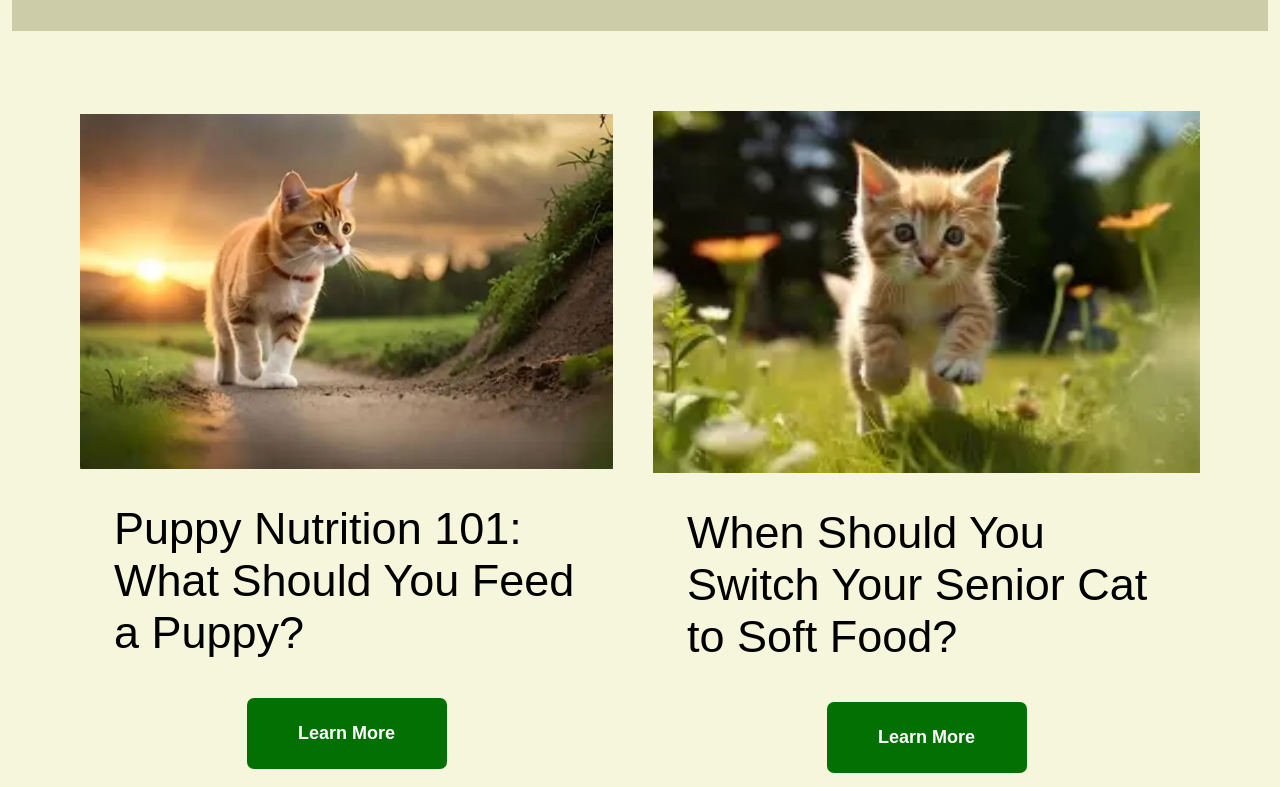
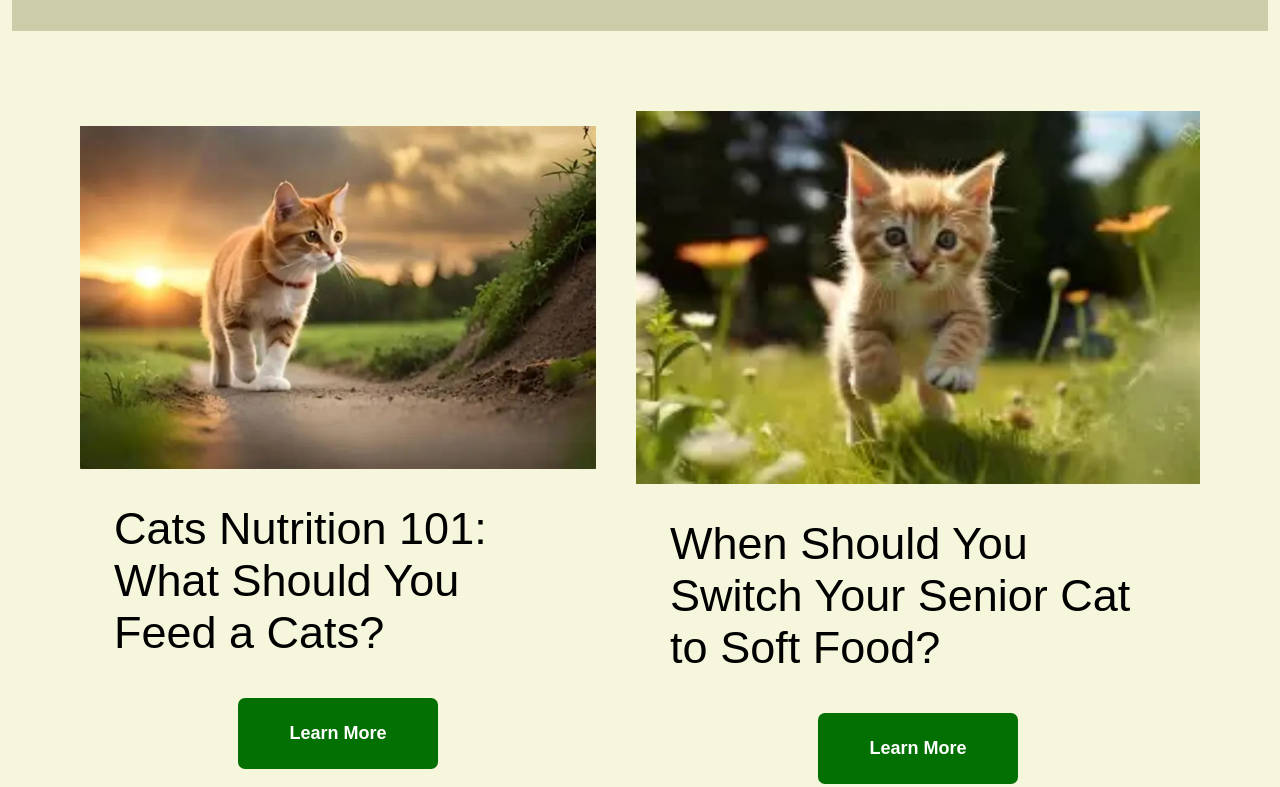
Before and after one commit to ikhansa623-source/Pet-Age-Calculator, a plain HTML site: page index.html in a window 1280 px wide. Shown: the part 656-1443 px from the top of the page. Drawn offline with Linux system fonts and the light colour scheme.

Commit message:
commit changes

```diff
--- a/index.html
+++ b/index.html
@@ -61,18 +61,18 @@
             </div>
         </div>
         <div class="Catimg">
-            <img width="700px" src="cat.png" alt="">
+            <img width="700px" src="images/cat.png" alt="">
         </div>
 
     </div>
     <div id="feedcontainer">
         <div class="card">
-            <img src="puppy.webp" alt="">
-            <h2>Puppy Nutrition 101: What Should You Feed a Puppy?</h2>
+            <img src="images/puppy.webp" alt="">
+            <h2>Cats Nutrition 101: What Should You Feed a Cats?</h2>
             <button>Learn More</button>
         </div>
         <div class="card">
-            <img src="Caty.webp" alt="">
+            <img src="images/Caty.webp" alt="">
             <h2>When Should You Switch Your Senior Cat to Soft Food?</h2>
             <button>Learn More</button>
 
@@ -86,7 +86,7 @@
             <p>Questions, feedback, or collaboration? I’d love to hear from you!</p>
 
             <div class="contact-links">
-                <a href="mailto:youremail@example.com" class="contact-btn">📧 Email</a>
+                <a href="https:ikhansa623@gmail.com" class="contact-btn">📧 Email</a>
                 <a href="https://github.com/ikhansa623-source" class="contact-btn">💻 GitHub</a>
                 <a href="https://fiverr.com/yourusername" class="contact-btn">🎨 Fiverr</a>
                 <a href="https://linkedin.com/in/yourusername" class="contact-btn">🔗 LinkedIn</a>
```
Also changed, not shown: favicon.webp (deleted), images/Caty.webp (renamed from Caty.webp), images/cat.png (renamed from cat.png), images/puppy.webp (renamed from puppy.webp), screenshot/hero-sec.png (added), 1 other file.
